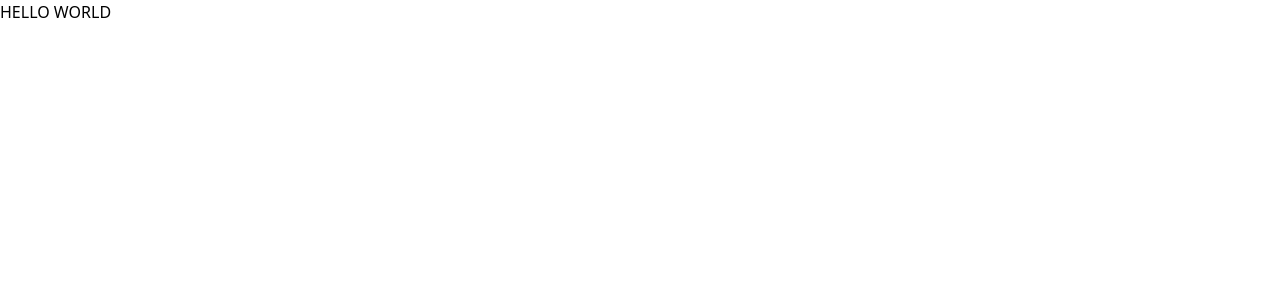
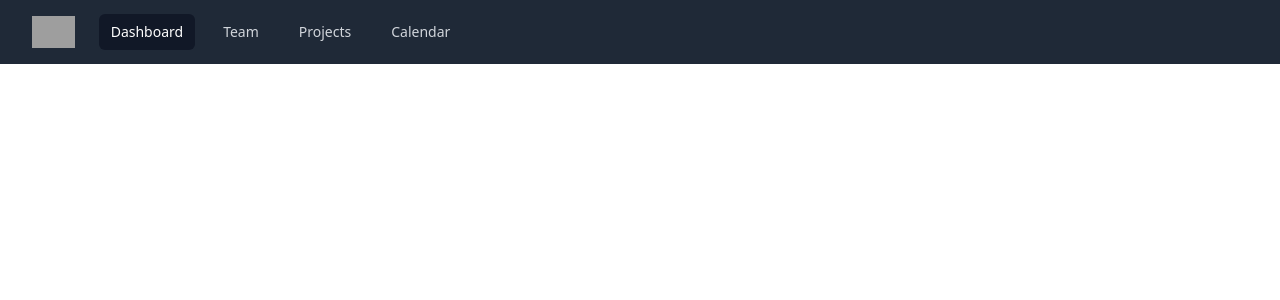
Before and after one commit to aztec-dev/nuxt-portfolio, a Nuxt app: page / in a window 1280 px wide. Shown: the top 300 px of the page. Built offline with nearby package versions, Linux system fonts and the light colour scheme; grey boxes are pictures that could not be loaded.

Commit message:
add site header

```diff
--- a/app.vue
+++ b/app.vue
@@ -1,5 +1,6 @@
 <template>
   <div>
-    <h1>HELLO WORLD</h1>
+    <!-- <h1 class="">HELLO WORLD</h1> -->
+    <SiteHeader />
   </div>
 </template>
```
